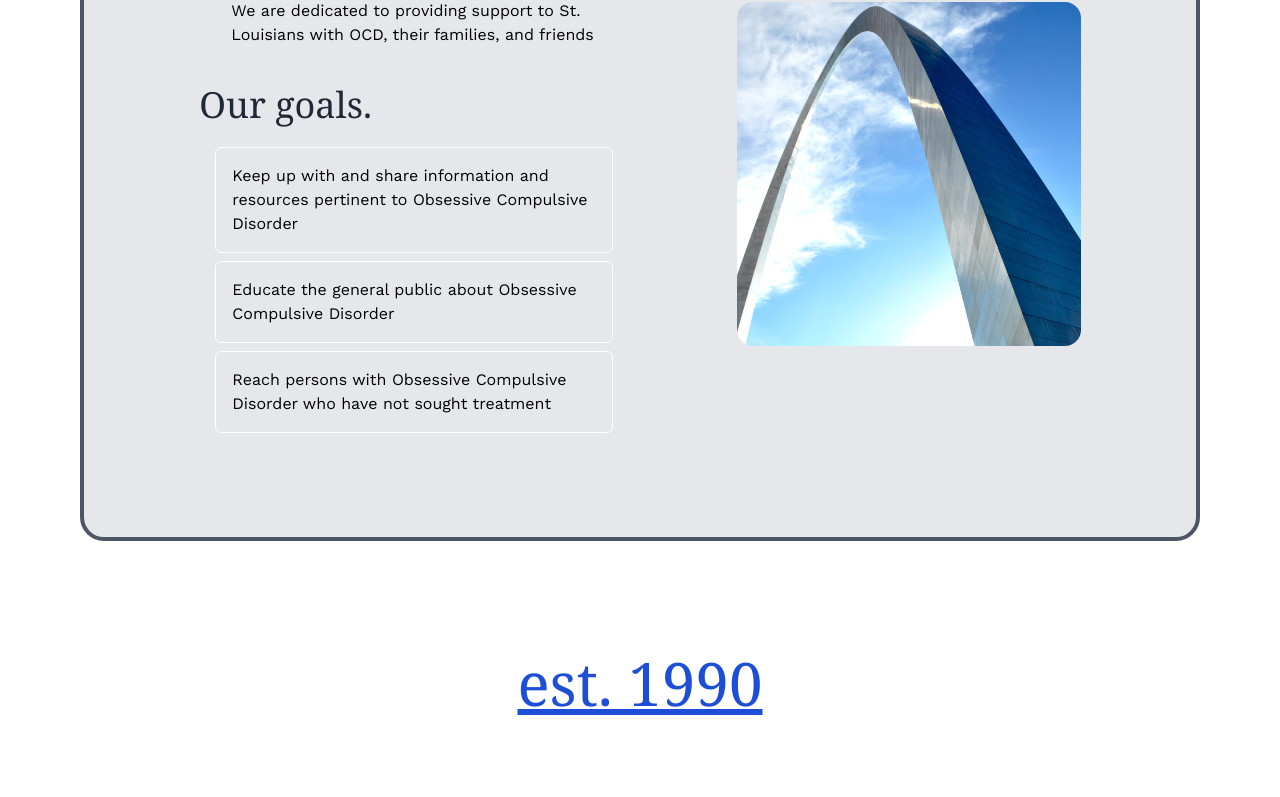
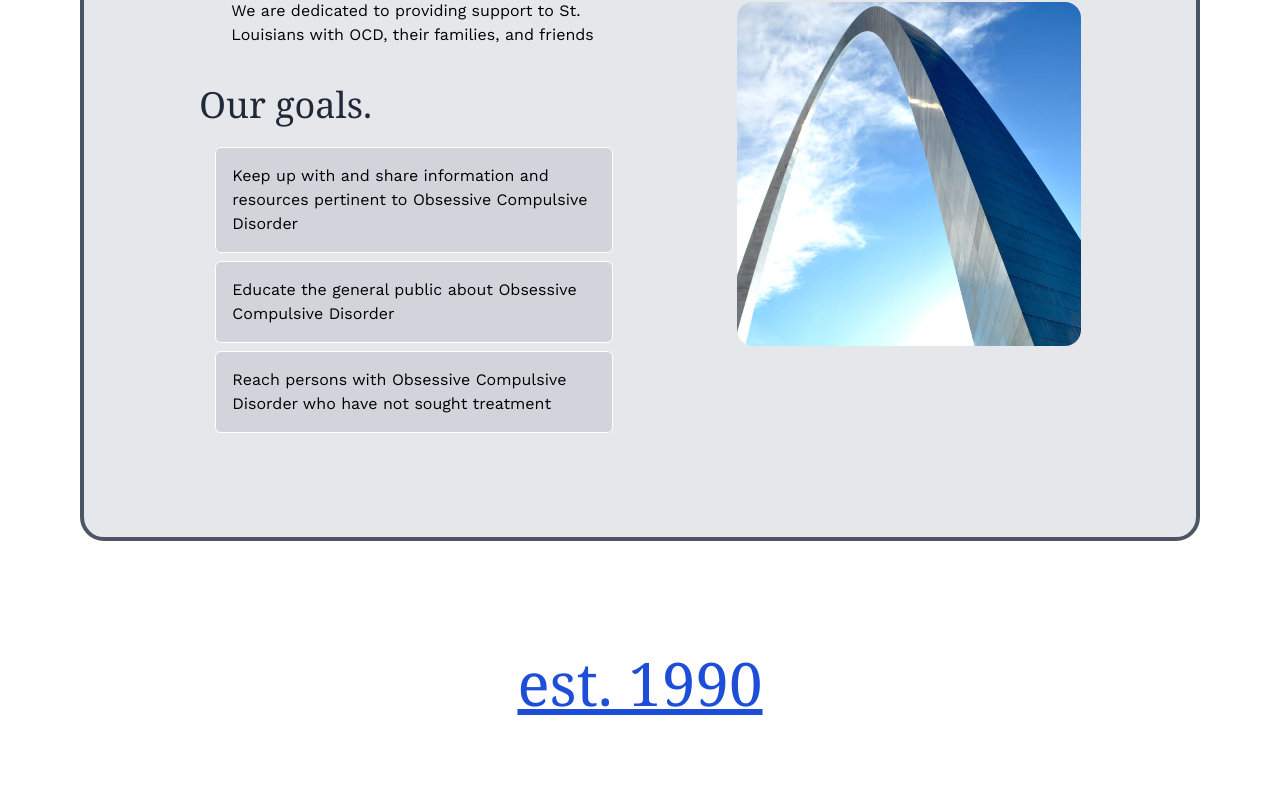
Before and after one commit to brianprost/stl-ocd-website, a Next.js app: page / in a window 1280 px wide. Shown: the part 1089-1886 px from the top of the page. Built offline with nearby package versions, Linux system fonts and the light colour scheme; a web font is replaced by a local one; what tailwind-animatecss would draw is missing.

Commit message:
changed image on about section

```diff
--- a/pages/About.js
+++ b/pages/About.js
@@ -18,18 +18,18 @@ export default () => {
           </h3>
           <ul className="flex flex-col p-4">
             <li className="flex flex-row mb-2">
-              <div class="border border-white rounded-md flex flex-1 items-center p-4">
+              <div class="bg-gray-300 border border-white rounded-md flex flex-1 items-center p-4">
               Keep up with and share information and resources pertinent to
               Obsessive Compulsive Disorder
               </div>
             </li>
             <li className="flex flex-row mb-2">
-              <div class="border border-white rounded-md flex flex-1 items-center p-4">
+              <div class="bg-gray-300 border border-white rounded-md flex flex-1 items-center p-4">
               Educate the general public about Obsessive Compulsive Disorder
               </div>
             </li>
             <li className="flex flex-row mb-2">
-              <div class="border border-white rounded-md flex flex-1 items-center p-4">
+              <div class="bg-gray-300 border border-white rounded-md flex flex-1 items-center p-4">
               Reach persons with Obsessive Compulsive Disorder who have not
               sought treatment
               </div>
@@ -37,9 +37,9 @@ export default () => {
           </ul>
         </div>
         <div className="hidden md:hidden lg:flex items-center w-full lg:w-1/3 ">
-          <Image
-            src={archImage}
-            className="object-contain max-w-2xl rounded-2xl "
+          <img
+            src="./img/st-louis-ocd-arch.webp"
+            className="rounded-2xl "
           />
         </div>
       </div>
```
